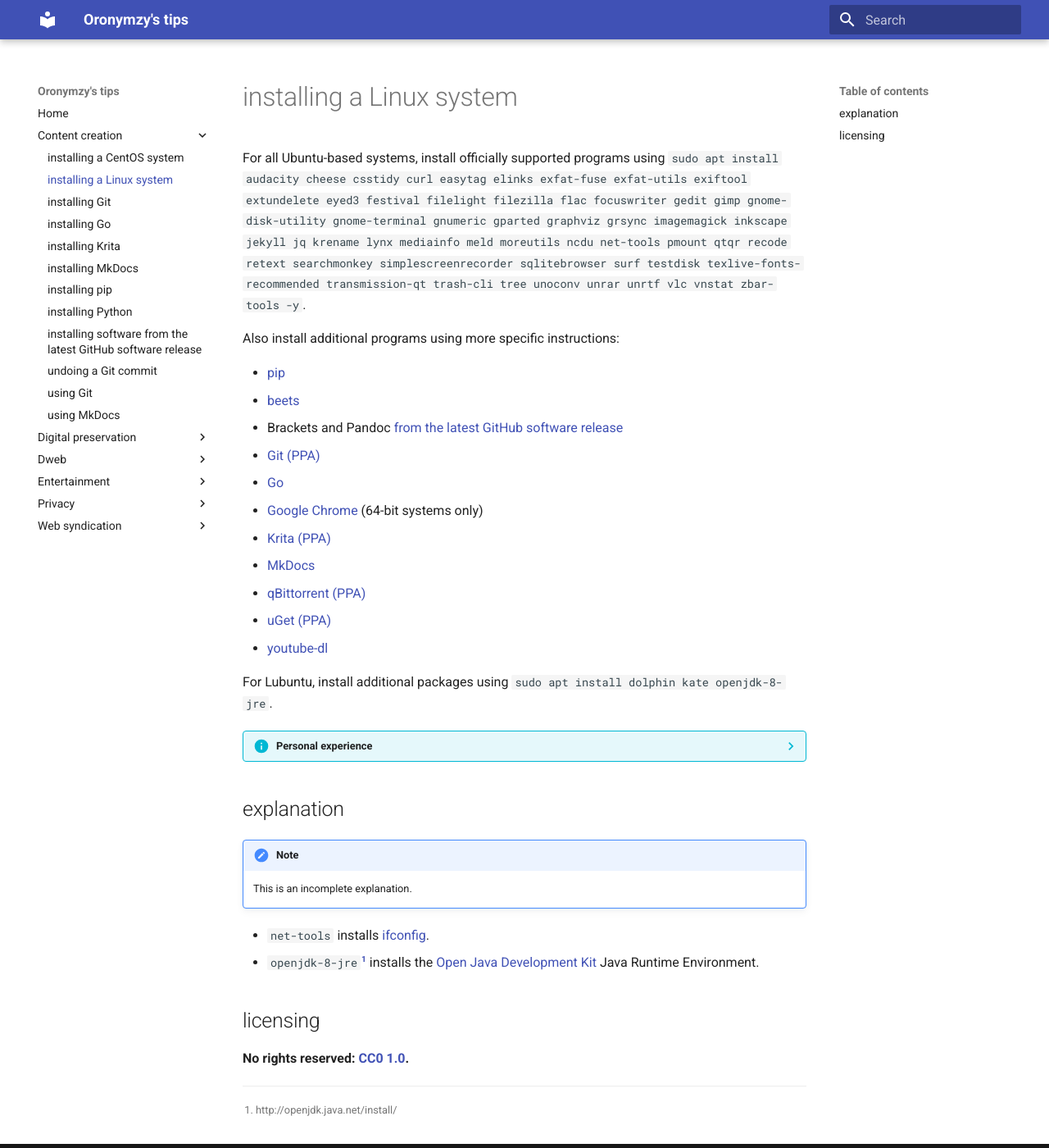
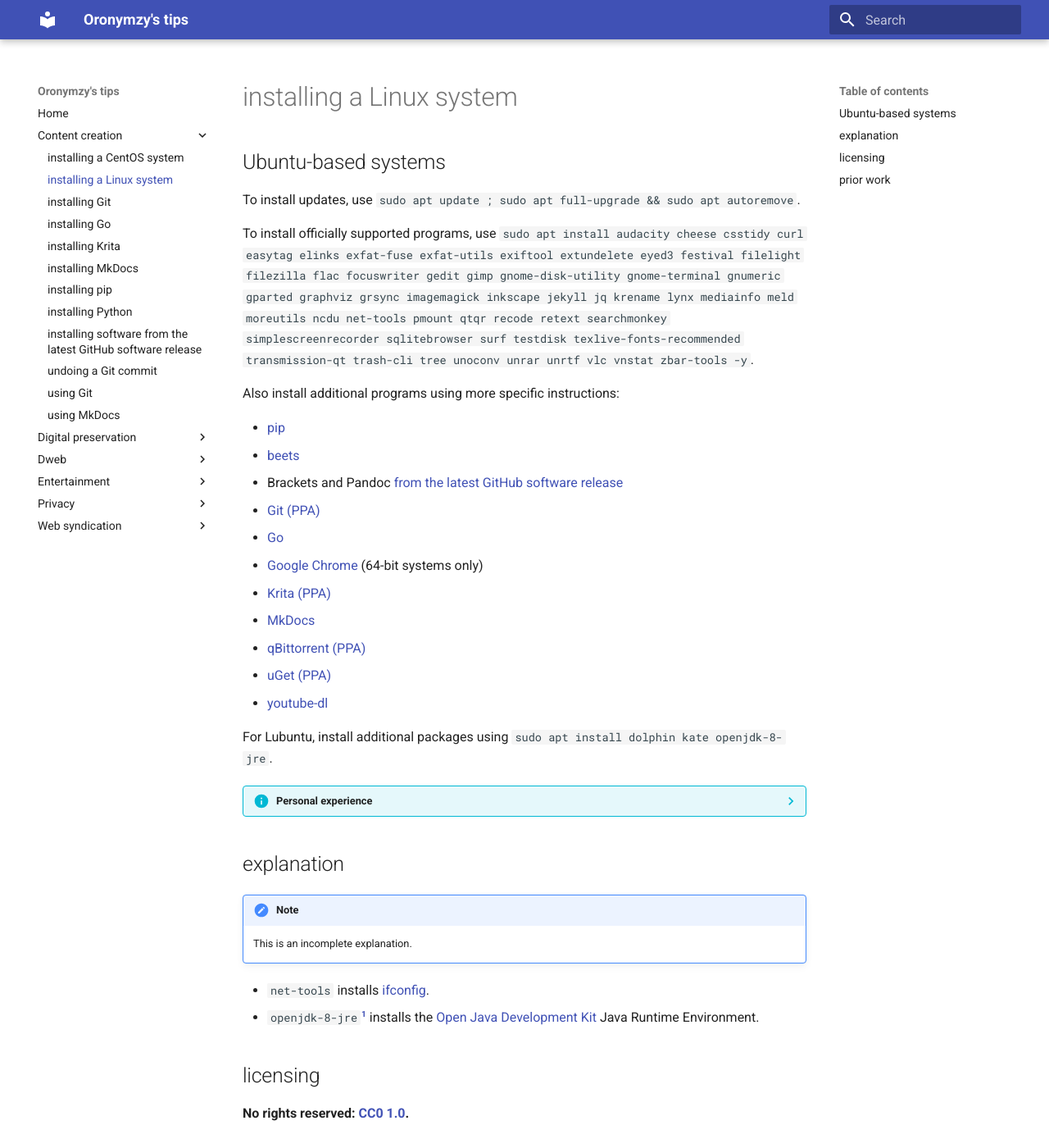
Before and after one commit to oronymzy/tips, an MkDocs documentation site: the page built from docs/insLnxS.md, in a window 1280 px wide and 1400 px high. Shown: the whole window at 82% size. Built offline with MkDocs 1.6.1 and Material for MkDocs 9.7.7, drawn with Linux system fonts in a browser that asks for light colours; some of the changed text lies outside the part shown.

Commit message:
Expand 'installing a Linux system'

```diff
--- a/docs/insLnxS.md
+++ b/docs/insLnxS.md
@@ -1,5 +1,9 @@
 # installing a Linux system
-For all Ubuntu-based systems, install officially supported programs using `sudo apt install audacity cheese csstidy curl easytag elinks exfat-fuse exfat-utils exiftool extundelete eyed3 festival filelight filezilla flac focuswriter gedit gimp gnome-disk-utility gnome-terminal gnumeric gparted graphviz grsync imagemagick inkscape jekyll jq krename lynx mediainfo meld moreutils ncdu net-tools pmount qtqr recode retext searchmonkey simplescreenrecorder sqlitebrowser surf testdisk texlive-fonts-recommended transmission-qt trash-cli tree unoconv unrar unrtf vlc vnstat zbar-tools -y`.
+## Ubuntu-based systems
+
+To install updates, use `sudo apt update ; sudo apt full-upgrade && sudo apt autoremove`.
+
+To install officially supported programs, use `sudo apt install audacity cheese csstidy curl easytag elinks exfat-fuse exfat-utils exiftool extundelete eyed3 festival filelight filezilla flac focuswriter gedit gimp gnome-disk-utility gnome-terminal gnumeric gparted graphviz grsync imagemagick inkscape jekyll jq krename lynx mediainfo meld moreutils ncdu net-tools pmount qtqr recode retext searchmonkey simplescreenrecorder sqlitebrowser surf testdisk texlive-fonts-recommended transmission-qt trash-cli tree unoconv unrar unrtf vlc vnstat zbar-tools -y`.
 
 Also install additional programs using more specific instructions:
 
@@ -31,4 +35,7 @@ For Lubuntu, install additional packages using `sudo apt install dolphin kate op
 ## licensing
 **No rights reserved: [CC0 1.0](https://creativecommons.org/publicdomain/zero/1.0/).**
 
+## prior work
+The method of installing updates was introduced to me by [a post on Reddit by MyNameIsRichardCS54](https://www.reddit.com/r/Kubuntu/comments/99jfb5/every_new_install_of_kubuntu_1804_freezes_up_when/e4qsx0a/).
+
 [^insLnxS1]: http://openjdk.java.net/install/
```
